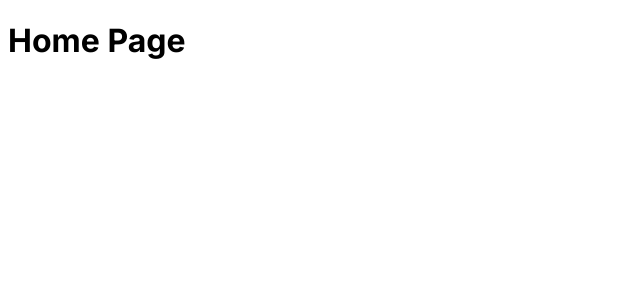
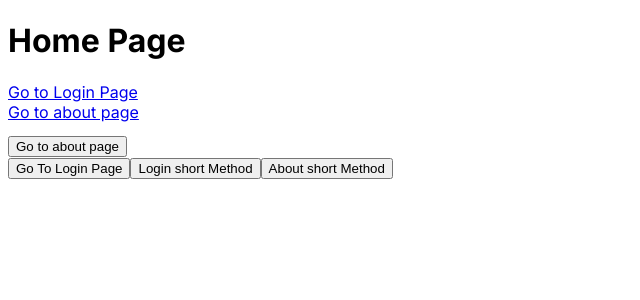
Before and after one commit to sharmasuper/NextJsSeries, a Next.js app: page / in a window 1280 px wide. Shown: the top 300 px of the page, without its empty margins (0-640 px from the left). Built offline with nearby package versions, Linux system fonts and the light colour scheme.

Commit message:
Link and navigation use in Next js

```diff
--- a/src/app/page.js
+++ b/src/app/page.js
@@ -1,11 +1,33 @@
 
-'use client'
+"use client"
 
+import Link from "next/link";
 import styles from "./page.module.css";
+import { useRouter } from "next/navigation";
 export default function Home() {
+  const router = useRouter()
+
+  function Add(data) {
+    router.push(data)
+  }
   return (
     <main className={styles.main}>
     <h1>Home Page</h1>
+     {/*Linking Routing  */}
+    <Link href="/Login">Go to Login Page</Link> <br/>
+    <Link href="/About">Go to about page</Link>
+    <pre>
+    </pre>
+    {/* Navigation Routing */}
+    {/* iskai liyai hamaai "use client" method ka use karna hoga */}
+
+
+     <button onClick={()=>router.push("/About")}>Go to about page</button> <br/>
+     <button onClick={()=>router.push("/Login")}>Go To Login Page</button>
+
+     {/* short method to use navigation */}
+          <button onClick={()=>Add("/Login")}>Login short Method</button>
+          <button onClick={()=>Add("/About")}>About short Method</button>
 
     </main>
   );
```
Also changed, not shown: src/app/About/page.js (+15 -0 lines), src/app/Login/page.js (+16 -0 lines).
